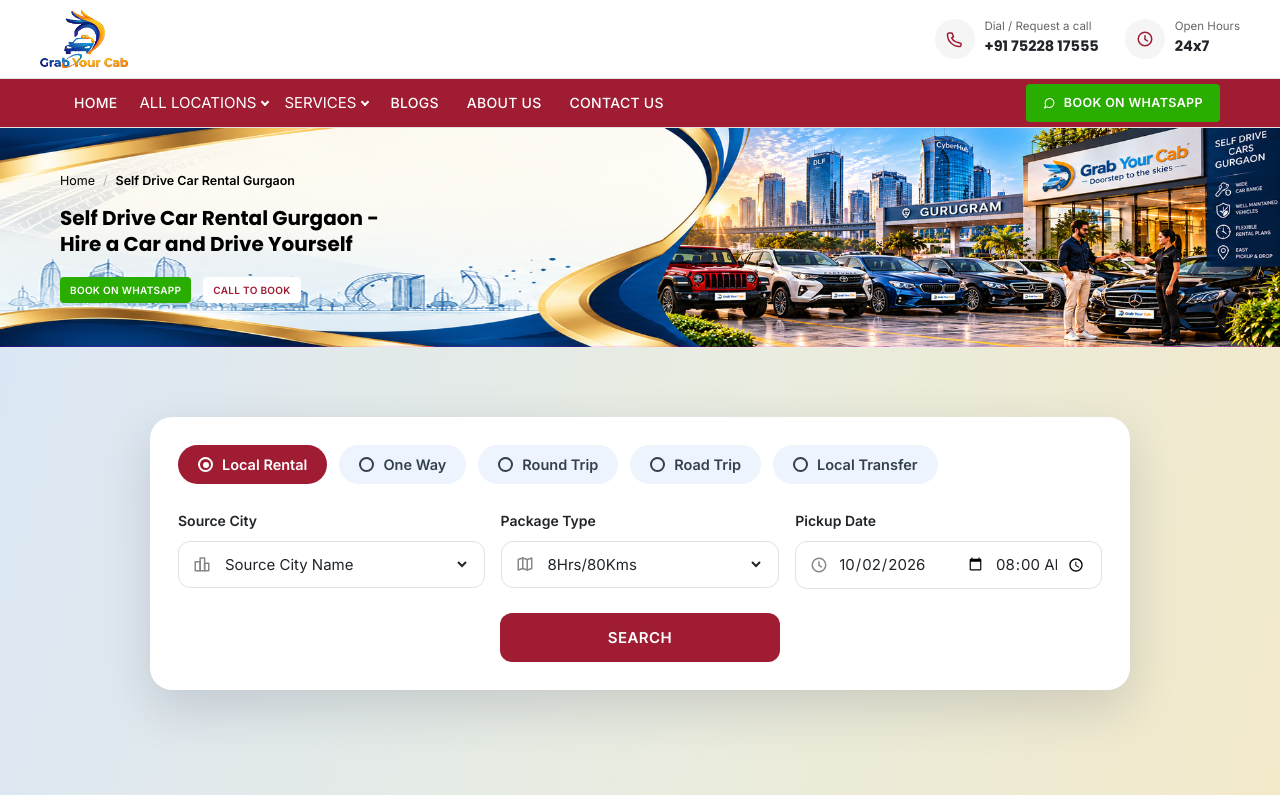
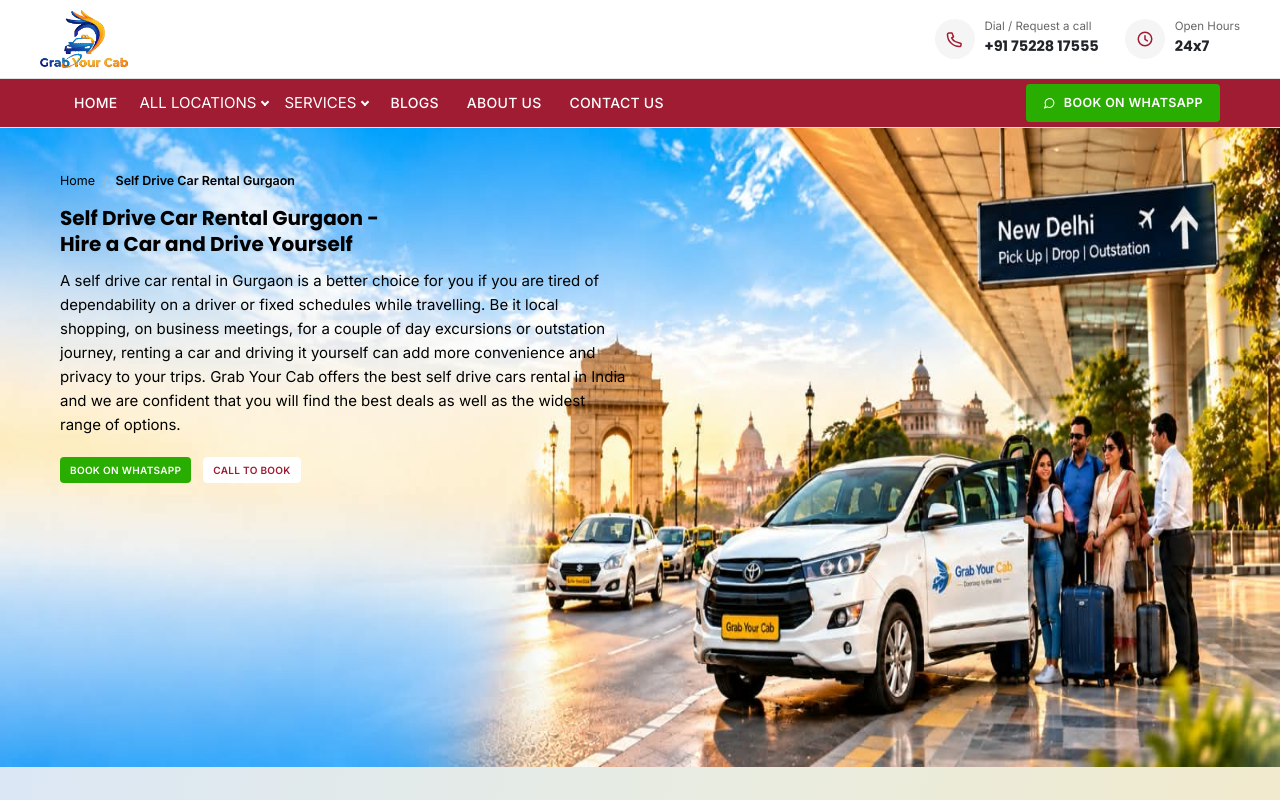
Before and after one commit to grabyourcab-lgtm/grabuourcabv2, a Next.js app: page /self-drive-car-rental-gurgaon in a window 1280 px wide. Shown: the top 800 px of the page. Built offline with nearby package versions, Linux system fonts and the light colour scheme.

Commit message:
something

```diff
--- a/app/self-drive-car-rental-gurgaon/page.tsx
+++ b/app/self-drive-car-rental-gurgaon/page.tsx
@@ -310,12 +310,14 @@
       {/* ---------- HERO ---------- */}
       <section className="page-hero"
   style={{
-    backgroundImage: "url('/pages_banners/gurgaon_self_drive_car.png')",
+    // backgroundImage: "url('/pages_banners/gurgaon_self_drive_car.png')",
+    backgroundImage: "url('/pages_banners/bc-gurgaon.jpeg')",
     backgroundRepeat: "no-repeat",
     backgroundSize: "100% 100%",
     backgroundPosition: "center",
     position: "relative",
     width: "100%",
+    height:"80vh"
   }}
 
         >
@@ -345,14 +347,16 @@
           <h1 style={{
               color:"black"
             }}>Self Drive Car Rental Gurgaon -<br/> Hire a Car and Drive Yourself</h1>
-          {/* <p className="lead">
+          <p style={{
+            color:"black"
+          }} className="lead">
             A self drive car rental in Gurgaon is a better choice for you if you are tired of
             dependability on a driver or fixed schedules while travelling. Be it local shopping,
             on business meetings, for a couple of day excursions or outstation journey, renting a
             car and driving it yourself can add more convenience and privacy to your trips. Grab
             Your Cab offers the best self drive cars rental in India and we are confident that
             you will find the best deals as well as the widest range of options.
-          </p> */}
+          </p>
           <div className="hero-ctas">
             <a href="https://wa.me/917522817555" className="btn btn-wa">
               Book on WhatsApp
```
Also changed, not shown: public/pages_banners/bc-gurgaon.jpeg (added), public/pages_banners/delhi-bc.jpeg (deleted).
